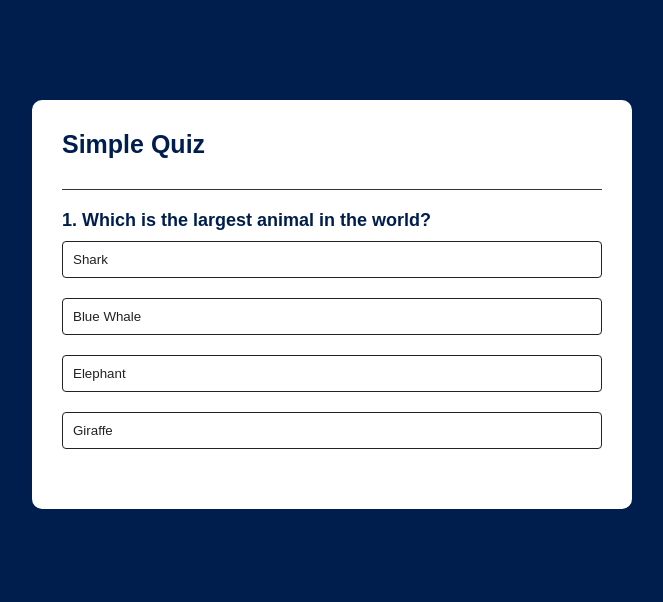
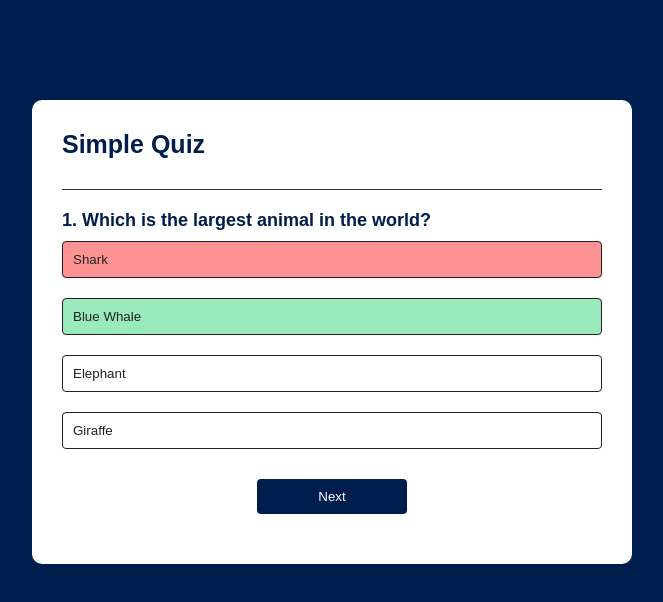
Before and after one commit to SwetaJaiswal9/Quiz-App, a plain HTML site: page index.html in a window 1280 px wide. Both pictures are taken after a click on the button "Shark". Shown: the whole page, without its empty margins (308-971 px from the left). Drawn offline with Linux system fonts and the light colour scheme.

Commit message:
Add functionality to highlight correct and incorrect answers in Quiz App

```diff
--- a/script.js
+++ b/script.js
@@ -62,7 +62,7 @@ function showQuestion() {
     button.classList.add("btn");
     answerButtons.appendChild(button);
     if (answer.correct) {
-      button.dataset.answer = answer.true;
+      button.dataset.correct = answer.correct;
     }
     button.addEventListener("click", selectAnswer);
   });
@@ -75,6 +75,28 @@ function resetState() {
   }
 }
 
-function selectAnswer() {}
+function selectAnswer(e) {
+  const selectedBtn = e.target;
+  console.log(selectedBtn);
+
+  if (selectedBtn.dataset.answer === "true") {
+    selectedBtn.classList.add("correct");
+    score++;
+  } else {
+    selectedBtn.classList.add("incorrect");
+  }
+
+  Array.from(answerButtons.children).forEach(button => {
+    console.log("new1");
+    console.log("button.dataset.correct:", button);
+    if(button.dataset.correct === "true"){
+        console.log("new2");
+        button.classList.add("correct");
+    }
+    button.disabled = true;
+  });
+
+  nextButton.style.display = "block";
+}
 
 startQuiz();
--- a/style.css
+++ b/style.css
@@ -50,9 +50,13 @@ body {
   transform: all 0.3s;
 }
 
-.app .quiz .btn:hover {
+.app .quiz .btn:hover:not([disabled]){
   background: #222;
   color: #fff;
+}
+
+.app .quiz .btn:disabled{
+    cursor: no-drop;
 }
 
 .app .quiz #next-btn {
@@ -67,3 +71,11 @@ body {
   cursor: pointer;
   display: none;
 }
+
+.correct{
+    background-color: #9aeabc !important;
+}
+
+.incorrect{
+    background-color: #ff9393 !important;
+}
```
